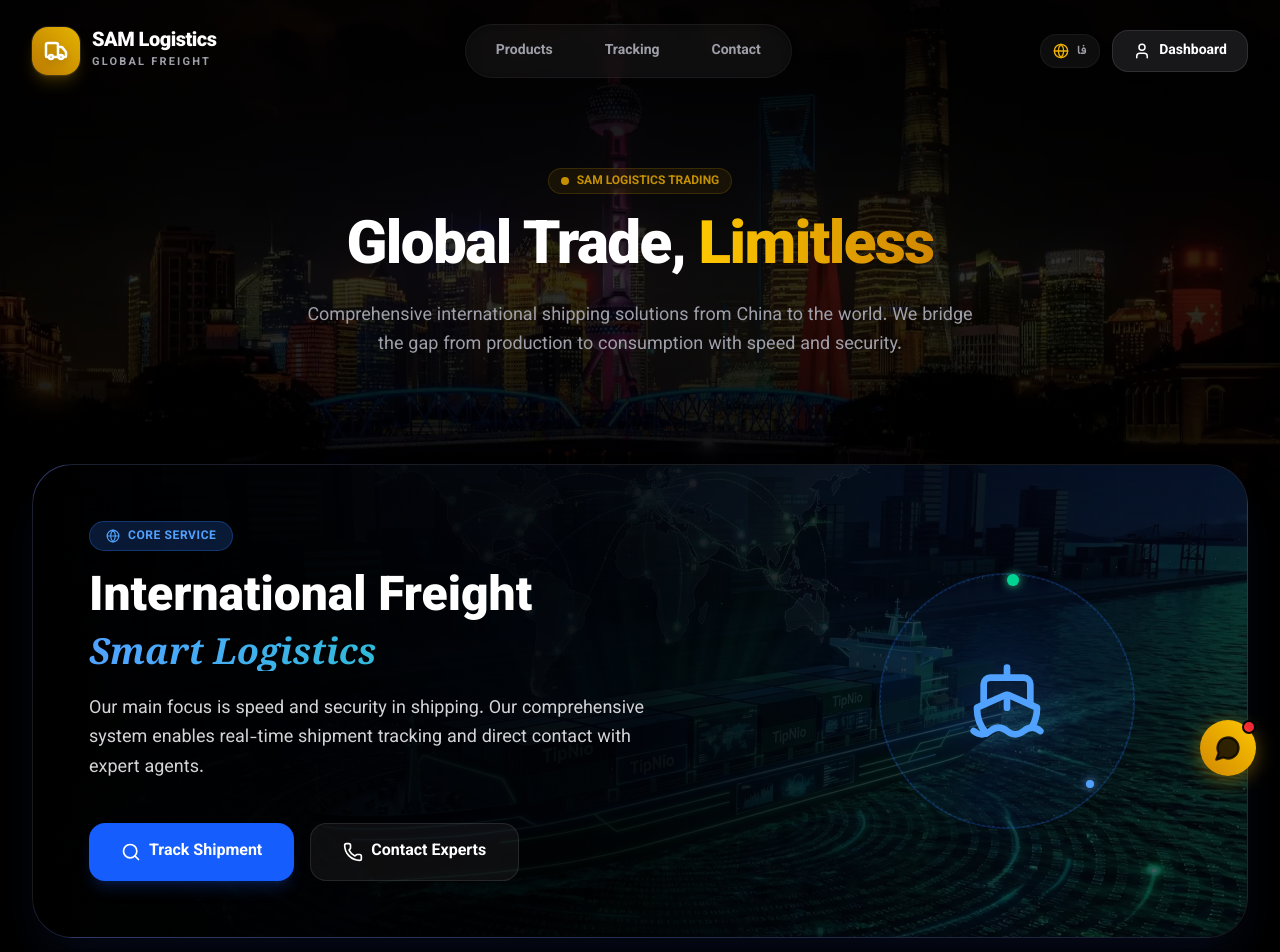
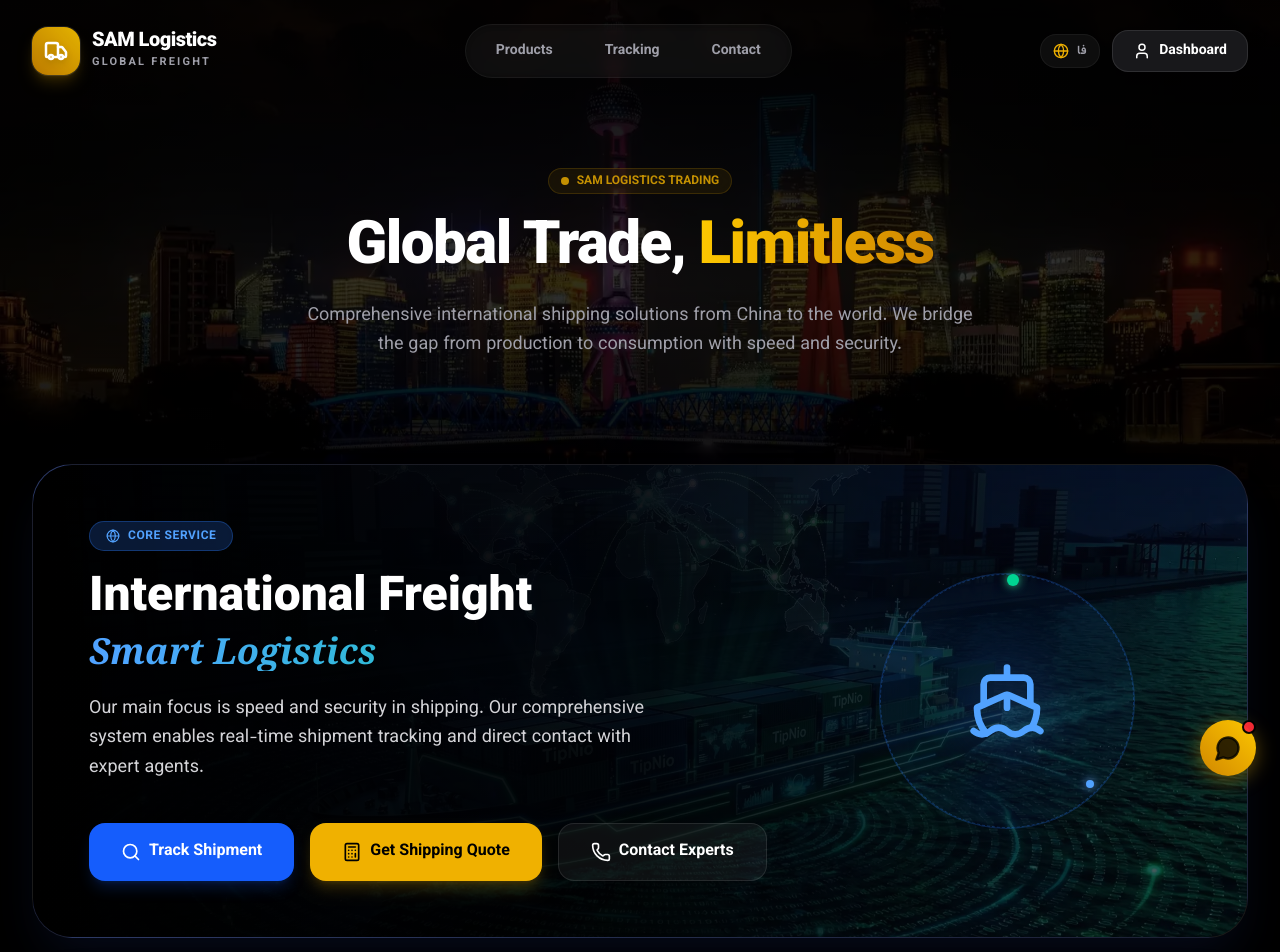
Before and after one commit to amirimmd/SAM-CRM-System, a Next.js app: page /en in a window 1280 px wide. Shown: the top 952 px of the page. Built offline with nearby package versions, Linux system fonts and the light colour scheme.

Commit message:
Sync local project state to main branch

```diff
--- a/src/app/(public)/[locale]/(marketing)/page.tsx
+++ b/src/app/(public)/[locale]/(marketing)/page.tsx
@@ -10,7 +10,8 @@
   Globe,
   Ship,
   Phone,
-  Search
+  Search,
+  Calculator // اضافه کردن آیکون ماشین حساب
 } from "lucide-react";
 import { cn } from "@/lib/utils";
 
@@ -27,6 +28,7 @@
         desc: "تمرکز اصلی ما بر روی سرعت و امنیت در ارسال بار است. سامانه جامع ما امکان رهگیری لحظه‌ای مرسولات و ارتباط مستقیم با کارشناسان خبره را برای شما فراهم می‌کند.",
         ctaTracking: "رهگیری مرسوله",
         ctaContact: "ارتباط با کارشناسان",
+        ctaCalculator: "استعلام نرخ حمل", // متن دکمه جدید
       },
       audioCard: {
         badge: "محصول ویژه",
@@ -76,6 +78,7 @@
         desc: "Our main focus is speed and security in shipping. Our comprehensive system enables real-time shipment tracking and direct contact with expert agents.",
         ctaTracking: "Track Shipment",
         ctaContact: "Contact Experts",
+        ctaCalculator: "Get Shipping Quote", // متن دکمه جدید انگلیسی
       },
       audioCard: {
         badge: "Featured Product",
@@ -122,7 +125,6 @@
   const t = isRtl ? texts.fa : texts.en;
   const Arrow = isRtl ? ArrowLeft : ArrowRight;
 
-  // List of major partners with brand colors
   const partnerBrands = [
     { name: "COSCO", type: "Shipping", color: "hover:text-blue-500" },
     { name: "Alibaba", type: "Trade", color: "hover:text-orange-500" },
@@ -171,7 +173,7 @@
 
       <div className="container mx-auto px-4 md:px-8 -mt-24 relative z-20 space-y-8">
 
-        {/* 2. LOGISTICS CARD */}
+        {/* 2. LOGISTICS CARD (دکمه جدید اینجاست) */}
         <div className="group relative w-full rounded-[2.5rem] overflow-hidden bg-gradient-to-br from-blue-950 to-black border border-white/10 shadow-2xl shadow-blue-900/20">
           <div className="absolute inset-0 z-0">
              <Image
@@ -211,6 +213,13 @@
                       <Search size={20} />
                       {t.logisticsCard.ctaTracking}
                    </Link>
+
+                   {/* دکمه جدید: استعلام قیمت */}
+                   <Link href={`/${locale}/calculator`} className="inline-flex items-center justify-center gap-2 px-8 py-4 rounded-2xl bg-yellow-500 text-black font-bold hover:bg-yellow-400 hover:scale-105 transition-all shadow-lg shadow-yellow-500/20">
+                      <Calculator size={20} />
+                      {t.logisticsCard.ctaCalculator}
+                   </Link>
+
                    <Link href={`/${locale}/contact`} className="inline-flex items-center justify-center gap-2 px-8 py-4 rounded-2xl bg-white/5 border border-white/10 text-white font-bold hover:bg-white/10 transition-all">
                       <Phone size={20} />
                       {t.logisticsCard.ctaContact}
@@ -312,7 +321,7 @@
         </div>
       </div>
 
-      {/* 5. PARTNERS (Updated with Real Brands) */}
+      {/* 5. PARTNERS */}
       <section className="container mx-auto px-6 py-24 text-center border-t border-white/5 mt-12">
          <h2 className="text-2xl font-bold text-white mb-2">
            {t.partnersTitle}
```
